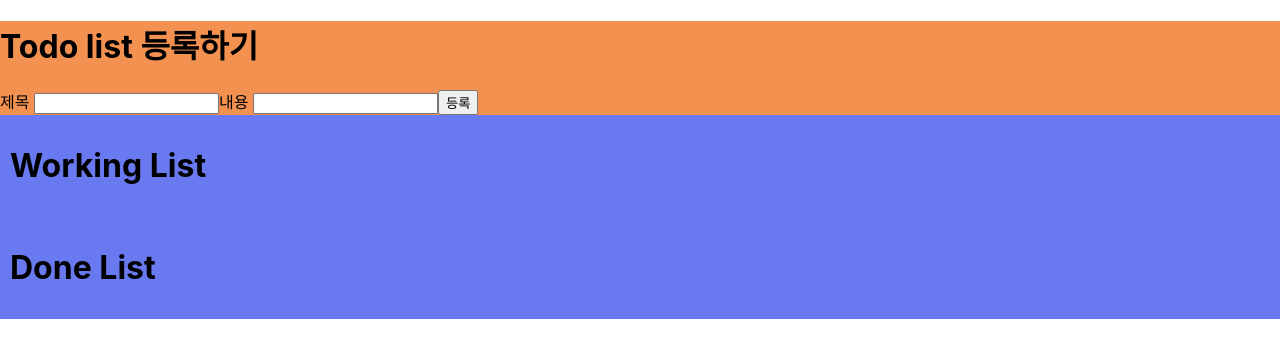
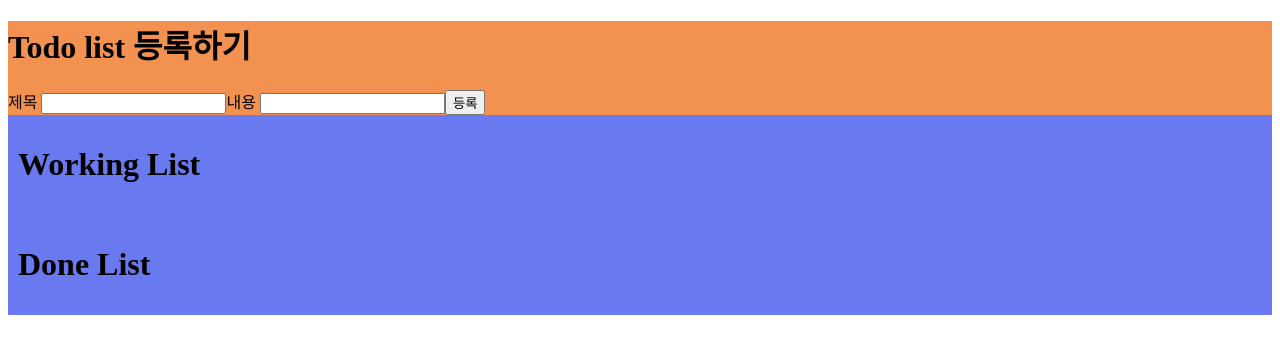
Before and after one commit to Solyi-Park/TypeScript-ASSIGNMENT, a React (Create React App) app: page / in a window 1280 px wide. Shown: the top 358 px of the page. Built offline with nearby package versions, Linux system fonts and the light colour scheme.

Commit message:
lv1 완료

```diff
--- a/public/index.html
+++ b/public/index.html
@@ -10,34 +10,12 @@
       content="Web site created using create-react-app"
     />
     <link rel="apple-touch-icon" href="%PUBLIC_URL%/logo192.png" />
-    <!--
-      manifest.json provides metadata used when your web app is installed on a
-      user's mobile device or desktop. See https://developers.google.com/web/fundamentals/web-app-manifest/
-    -->
     <link rel="manifest" href="%PUBLIC_URL%/manifest.json" />
-    <!--
-      Notice the use of %PUBLIC_URL% in the tags above.
-      It will be replaced with the URL of the `public` folder during the build.
-      Only files inside the `public` folder can be referenced from the HTML.
-
-      Unlike "/favicon.ico" or "favicon.ico", "%PUBLIC_URL%/favicon.ico" will
-      work correctly both with client-side routing and a non-root public URL.
-      Learn how to configure a non-root public URL by running `npm run build`.
-    -->
-    <title>React App</title>
+    <title>TypeScript 개인 과제 - A반 박솔이</title>
   </head>
   <body>
     <noscript>You need to enable JavaScript to run this app.</noscript>
     <div id="root"></div>
-    <!--
-      This HTML file is a template.
-      If you open it directly in the browser, you will see an empty page.
 
-      You can add webfonts, meta tags, or analytics to this file.
-      The build step will place the bundled scripts into the <body> tag.
-
-      To begin the development, run `npm start` or `yarn start`.
-      To create a production bundle, use `npm run build` or `yarn build`.
-    -->
   </body>
 </html>
--- a/src/index.css
+++ /dev/null
@@ -1,13 +0,0 @@
-body {
-  margin: 0;
-  font-family: -apple-system, BlinkMacSystemFont, 'Segoe UI', 'Roboto', 'Oxygen',
-    'Ubuntu', 'Cantarell', 'Fira Sans', 'Droid Sans', 'Helvetica Neue',
-    sans-serif;
-  -webkit-font-smoothing: antialiased;
-  -moz-osx-font-smoothing: grayscale;
-}
-
-code {
-  font-family: source-code-pro, Menlo, Monaco, Consolas, 'Courier New',
-    monospace;
-}
```
Also changed, not shown: src/index.tsx (+1 -7 lines).
